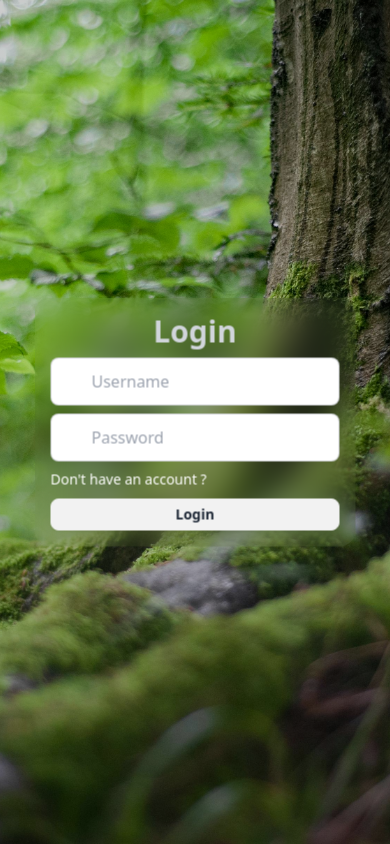
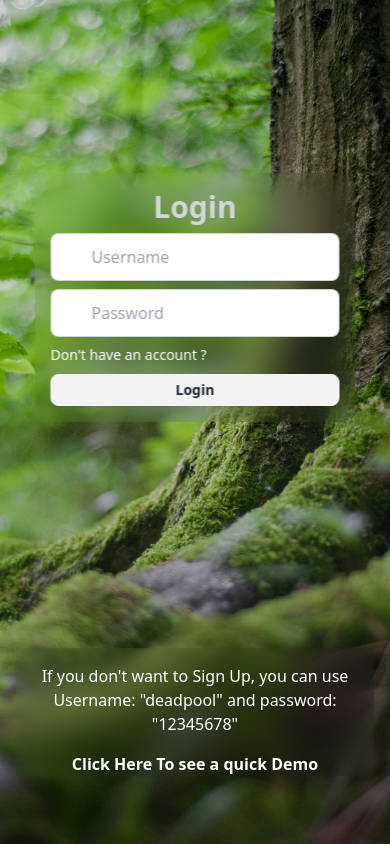
Before and after one commit to joyjeetcoding/realtime-chat-web, a React (Vite) app in the folder frontend/: page /login in a window 390 px wide. Built offline with nearby package versions, Linux system fonts and the light colour scheme.

Commit message:
Added demo link

```diff
--- a/frontend/src/pages/login/Login.jsx
+++ b/frontend/src/pages/login/Login.jsx
@@ -18,7 +18,7 @@ const Login = () => {
 
   return (
     <div className="text-white flex flex-col items-center justify-center relative h-screen w-full">
-      <div className="absolute top-1/2 -translate-x-1/2 -translate-y-1/2 left-1/2 flex justify-center items-center flex-col backdrop-filter backdrop-blur-lg bg-opacity-0 p-4 rounded-2xl">
+      <div className="absolute top-1/2 -translate-x-1/2 -translate-y-[100%] md:-translate-y-1/2 left-1/2 flex justify-center items-center flex-col backdrop-filter backdrop-blur-lg bg-opacity-0 p-4 rounded-2xl">
         <h1 className="text-3xl font-semibold text-center text-gray-300">
           Login
         </h1>
@@ -101,6 +101,13 @@ const Login = () => {
           </div>
         </form>
       </div>
+      <div className="absolute bottom-[8%] backdrop-filter backdrop-blur-lg bg-opacity-0 px-5 text-center">
+        <p className="py-4">If you don't want to Sign Up, you can use Username: "deadpool" and password: "12345678"</p>
+
+        <a href="https://drive.google.com/file/d/15nYaCe0G7WPQ9xU8LmgDZD5qwCImf3Rh/view?usp=sharing" target="_blank">
+          <p className="md:text-xl font-extrabold hover:text-yellow-500">Click Here To see a quick Demo</p>
+        </a>
+      </div>
     </div>
   );
 };
```
